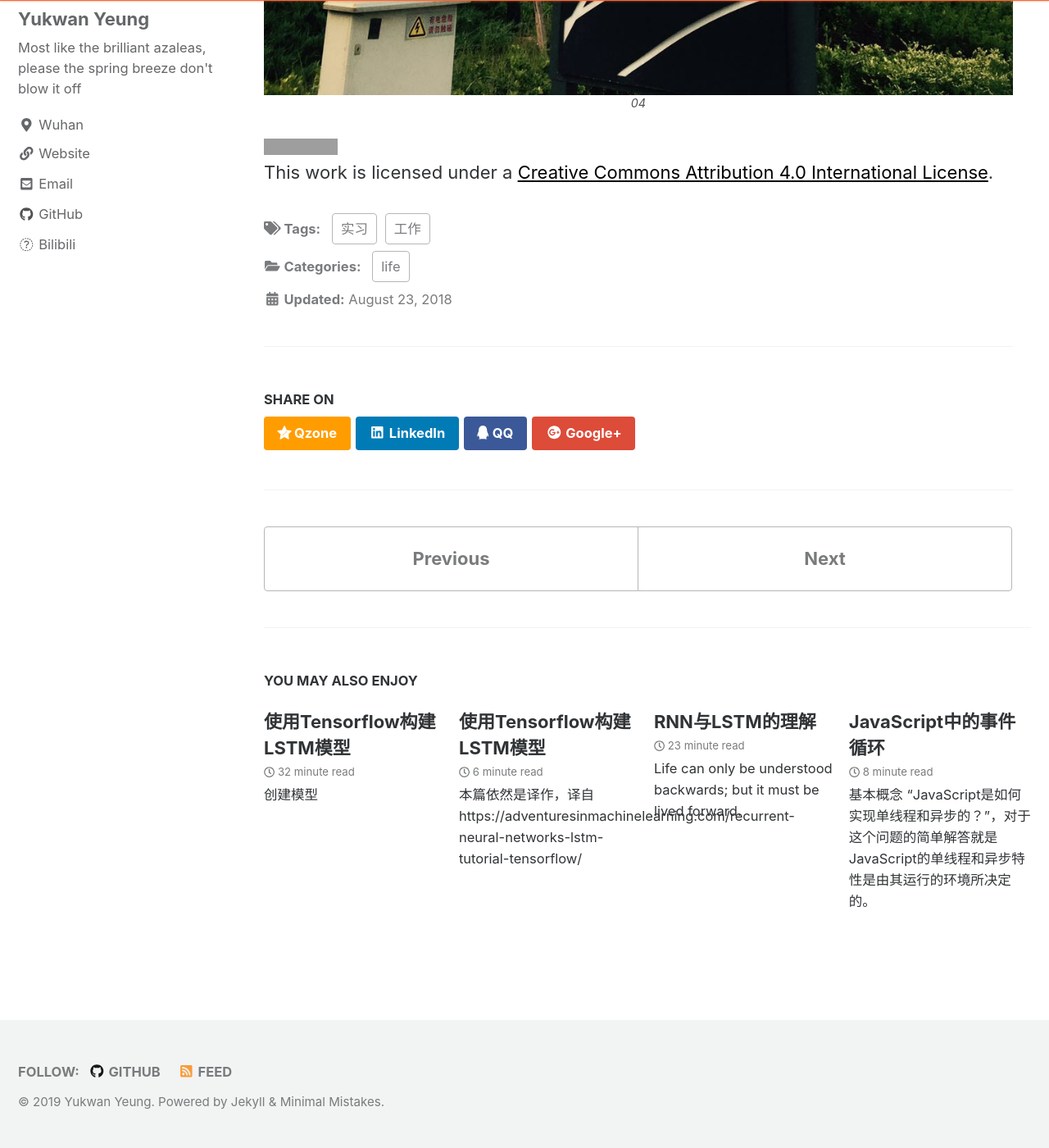
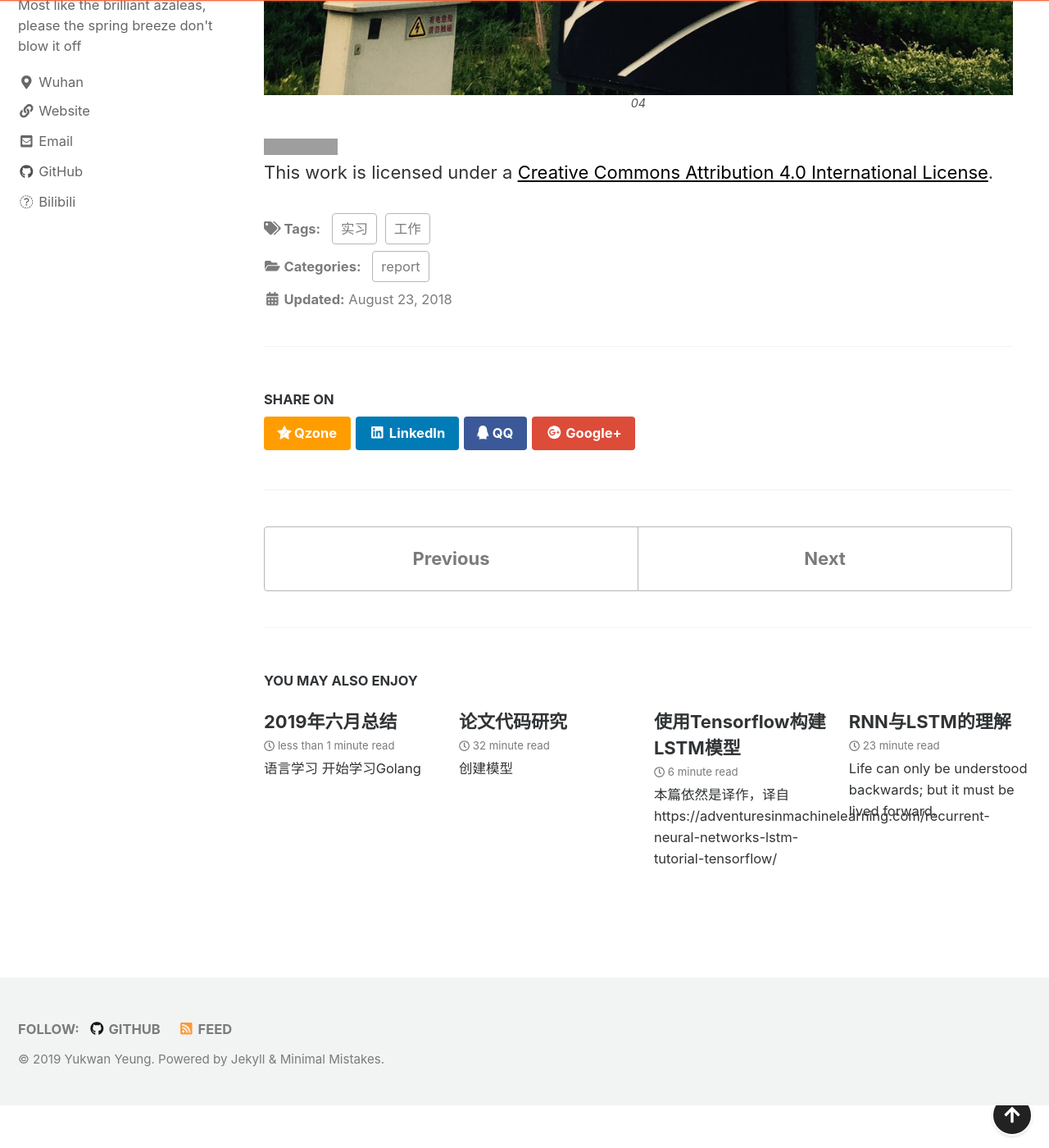
Before and after one commit to YuunYang/blog, a Jekyll site: the page built from _posts/cn-version/2018-08-23-GoodBye-Meituan.md, in a window 1280 px wide and 1400 px high, scrolled down 5804 px. Shown: the whole window at 82% size. Built offline with Jekyll 4.4.1, drawn with Linux system fonts in a browser that asks for light colours; nearby versions of some CDN libraries; emoji names are drawn with the system emoji font; comment, search, counter and statistics services are not loaded; grey boxes are pictures that could not be loaded.

Commit message:
new post

```diff
--- a/_posts/cn-version/2018-08-23-GoodBye-Meituan.md
+++ b/_posts/cn-version/2018-08-23-GoodBye-Meituan.md
@@ -1,7 +1,7 @@
 ---
 title:  "再见，美团"
 categories:
-  - life
+  - report
 tags:
   - 工作
   - 实习
--- a/_posts/cn-version/2019-05-04-Paper-comment.md
+++ b/_posts/cn-version/2019-05-04-Paper-comment.md
@@ -1,5 +1,5 @@
 ---
-title: "使用Tensorflow构建LSTM模型"
+title: "论文代码研究"
 categories:
   - MachineLearning
 tags:
--- /dev/null
+++ b/_posts/cn-version/2019-07-01-June-2019-report.md
@@ -0,0 +1,17 @@
+---
+title: "2019年六月总结"
+categories:
+  - report
+tags:
+  - 六月
+  - 毕业
+  - 总结
+  - 工作
+entries_layout: grid
+author_profile: true
+toc: true
+toc_label: "目录"
+toc_sticky: true
+---
+## 语言学习
+开始学习Golang
```
Also changed, not shown: _posts/cn-version/2019-01-03-year-check-of-2018.md (+1 -1 lines).
